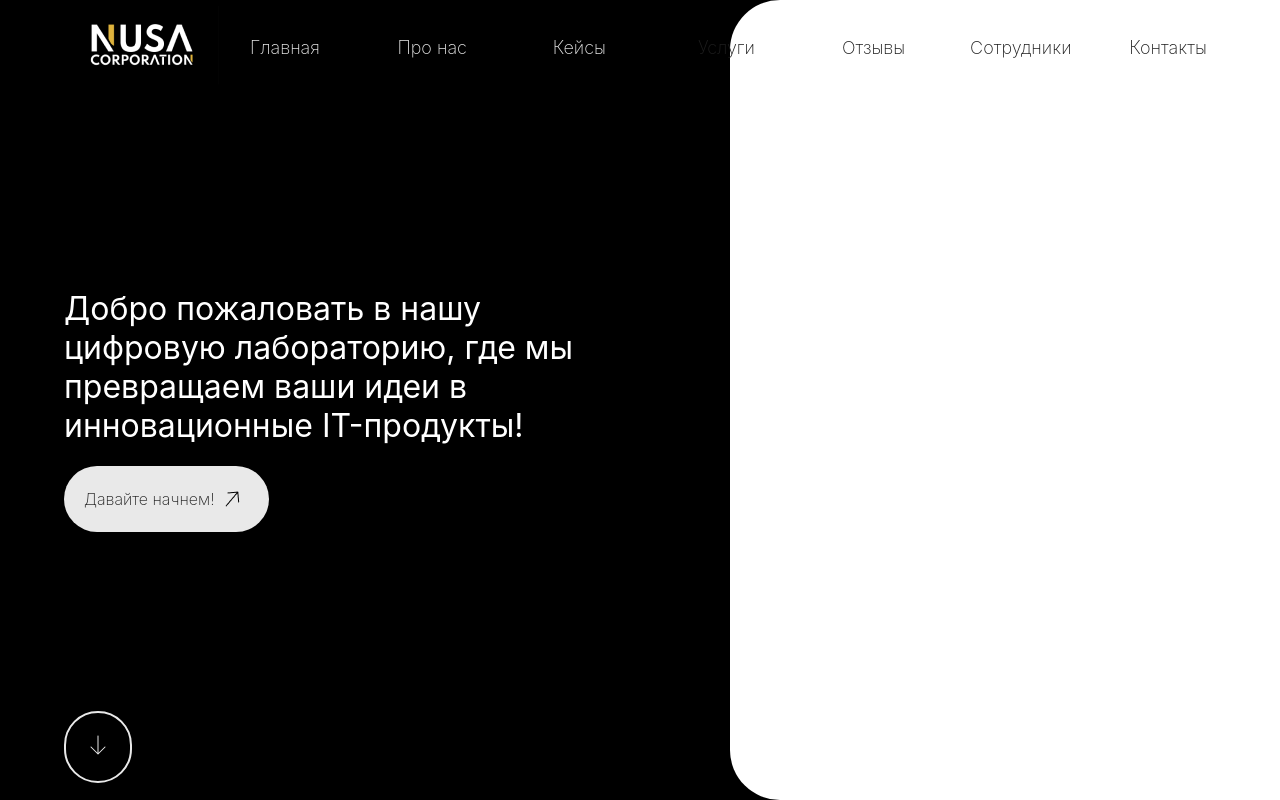
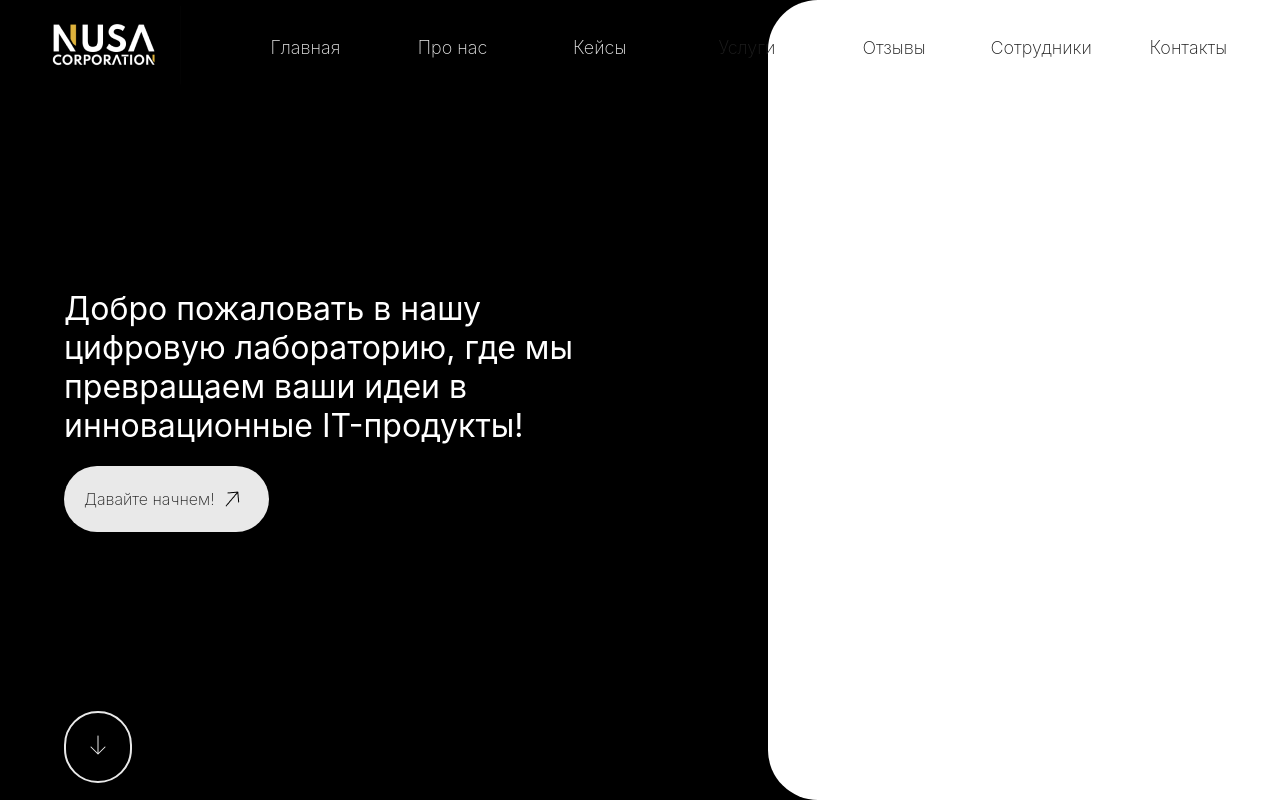
Before and after one commit to DonJuvn/NUSA, a React (Create React App) app: page / in a window 1280 px wide. Built offline with nearby package versions, Linux system fonts and the light colour scheme.

Commit message:
about section

```diff
--- a/src/App.css
+++ b/src/App.css
@@ -14,6 +14,9 @@ body {
    position: absolute;
    width: 100%;
    z-index: 1000;
+}
+#menu .container {
+   width: 96%;
 }
 .menu {
    display: flex;
@@ -98,7 +101,7 @@ body {
    background-color: #fff;
    height: 100%;
    position: absolute;
-   width: 43%;
+   width: 40%;
    float: right;
    top: 0;
    right: 0;
```
